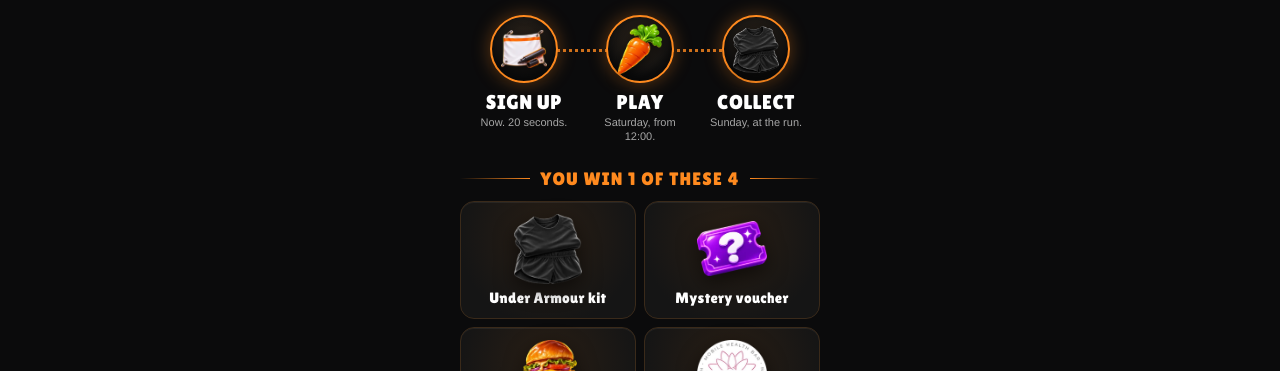
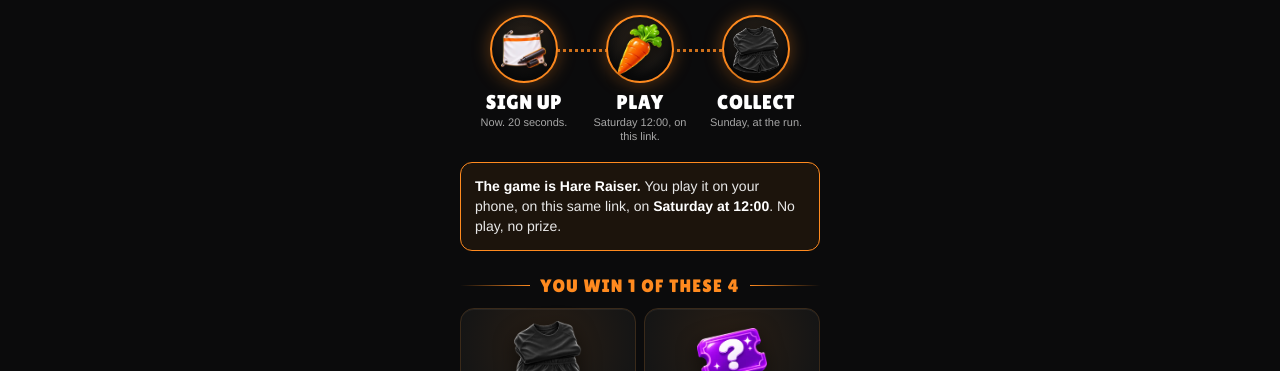
Before and after one commit to rabbitruncult-hue/sunday-run, a plain HTML site: page index.html in a window 1280 px wide. Shown: the part 429-800 px from the top of the page. Drawn offline with Linux system fonts and the light colour scheme.

Commit message:
Say clearly that Hare Raiser is played on this link on Saturday at 12:00
Co-Authored-By: Claude Fable 5.2 <noreply@anthropic.com>

```diff
--- a/game.js
+++ b/game.js
@@ -13,7 +13,7 @@ const CFG = {
       runDay: 'Sunday 15 Nov',
       runShort: 'SUN 15 NOV',
       runLine: '6KM run. Sunday 15 Nov, 8am at Pink Dahlia, Saunders.',
-      playWhen: 'Saturday, from 12:00.',
+      playWhen: 'Saturday 12:00, on this link.',
       dropLine: 'Saturday 14 Nov at 12:00. Right here, on this link.',
       nextPlay: 'Saturday, 12:00',
       nextRun: 'Sunday 15 Nov, 8am'
--- a/index.html
+++ b/index.html
@@ -34,6 +34,7 @@
       <div class="step"><span class="disc"><img src="assets/art/carrot.webp" alt=""></span><b>PLAY</b><small data-t="playWhen"></small></div>
       <div class="step"><span class="disc"><img src="assets/art/kit.webp" alt=""></span><b>COLLECT</b><small>Sunday, at the run.</small></div>
     </div>
+    <div class="rulebox"><b>The game is Hare Raiser.</b> You play it on your phone, on this same link, on <b>Saturday at 12:00</b>. No play, no prize.</div>
     <div class="sect"><span>YOU WIN 1 OF THESE 4</span></div>
     <ul class="prizes" data-prizes></ul>
     <p class="howline">One prize per player. You find out which one at the finish line.</p>
@@ -62,7 +63,7 @@
     <p class="howline" data-t="dropLine"></p>
     <div class="sect"><span>WHAT HAPPENS NEXT</span></div>
     <ol class="next">
-      <li><b data-t="nextPlay"></b>Come back to this same link and play Hare Raiser.</li>
+      <li><b data-t="nextPlay"></b>Come back to this same link and play Hare Raiser on your phone. You must play to win.</li>
       <li><b>Everyone who plays wins one prize.</b>More carrots, better shot at the Under Armour kit.</li>
       <li><b data-t="nextRun"></b>Run with us and collect your prize at the finish. No run, no prize.</li>
     </ol>
```
